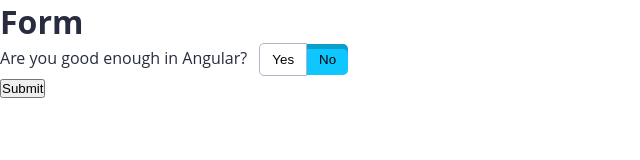
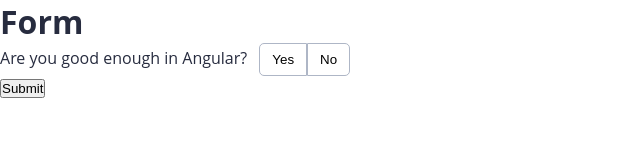
Before and after one commit to Ismaelp96/design-acessivel-angular, an Angular app: page / in a window 1280 px wide. Shown: the top 160 px of the page, without its empty margins (0-640 px from the left). Built offline with nearby package versions, Linux system fonts and the light colour scheme.

Commit message:
tabindex

```diff
--- a/src/app/app.component.ts
+++ b/src/app/app.component.ts
@@ -16,7 +16,7 @@
 
   ngOnInit(): void {
     this.form = this.formBuilder.group({
-      yesNoAnswer: ['no'],
+      yesNoAnswer: [null],
     });
   }
 
--- a/src/app/components/shared/yes-no-button-group/yes-no-button-group.component.html
+++ b/src/app/components/shared/yes-no-button-group/yes-no-button-group.component.html
@@ -3,6 +3,7 @@
   <button
     role="radio"
     [attr.aria-checked]="value === options.YES"
+    [attr.tabindex]="value === options.YES || value === null ? 0 : -1"
     class="button button-yes"
     type="button"
     [class.button-pressed]="value === options.YES"
@@ -13,6 +14,7 @@
   <button
     role="radio"
     [attr.aria-checked]="value === options.NO"
+    [attr.tabindex]="value === options.NO || value === null ? 0 : -1"
     class="button button-no"
     type="button"
     [class.button-pressed]="value === options.NO"
```
